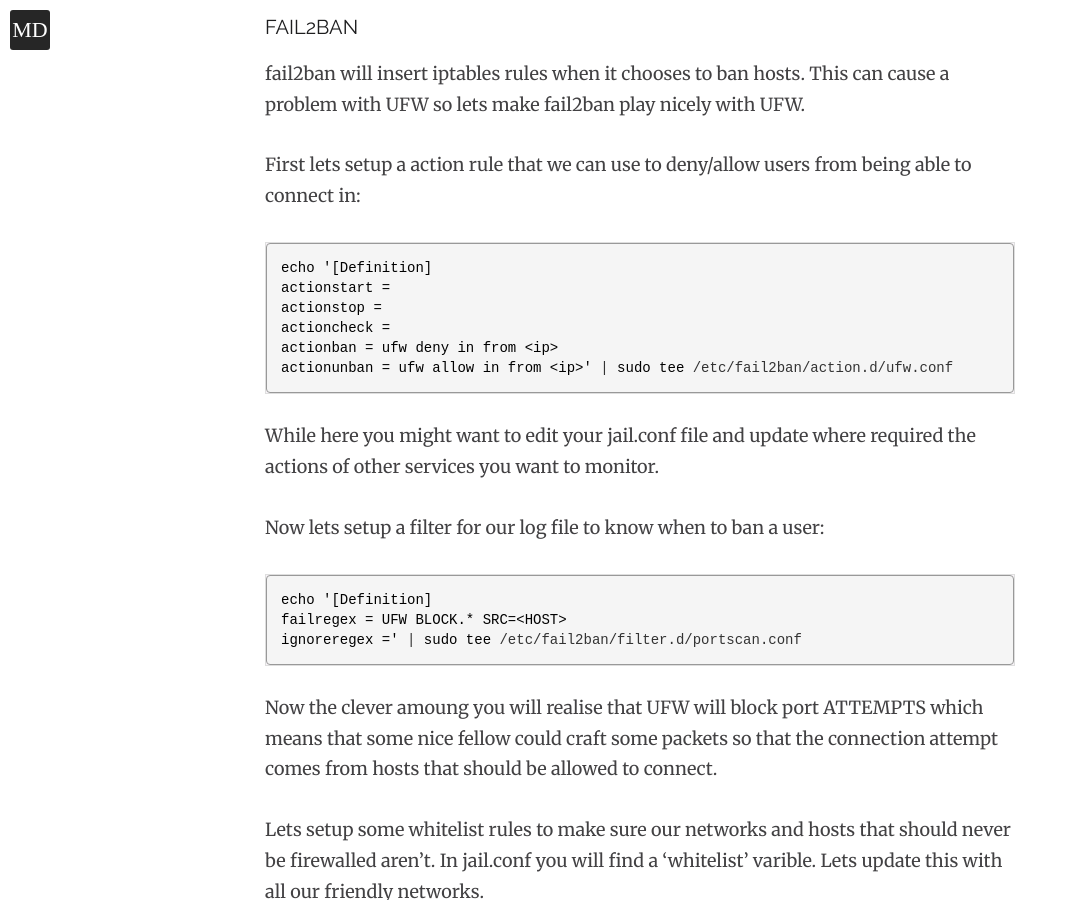
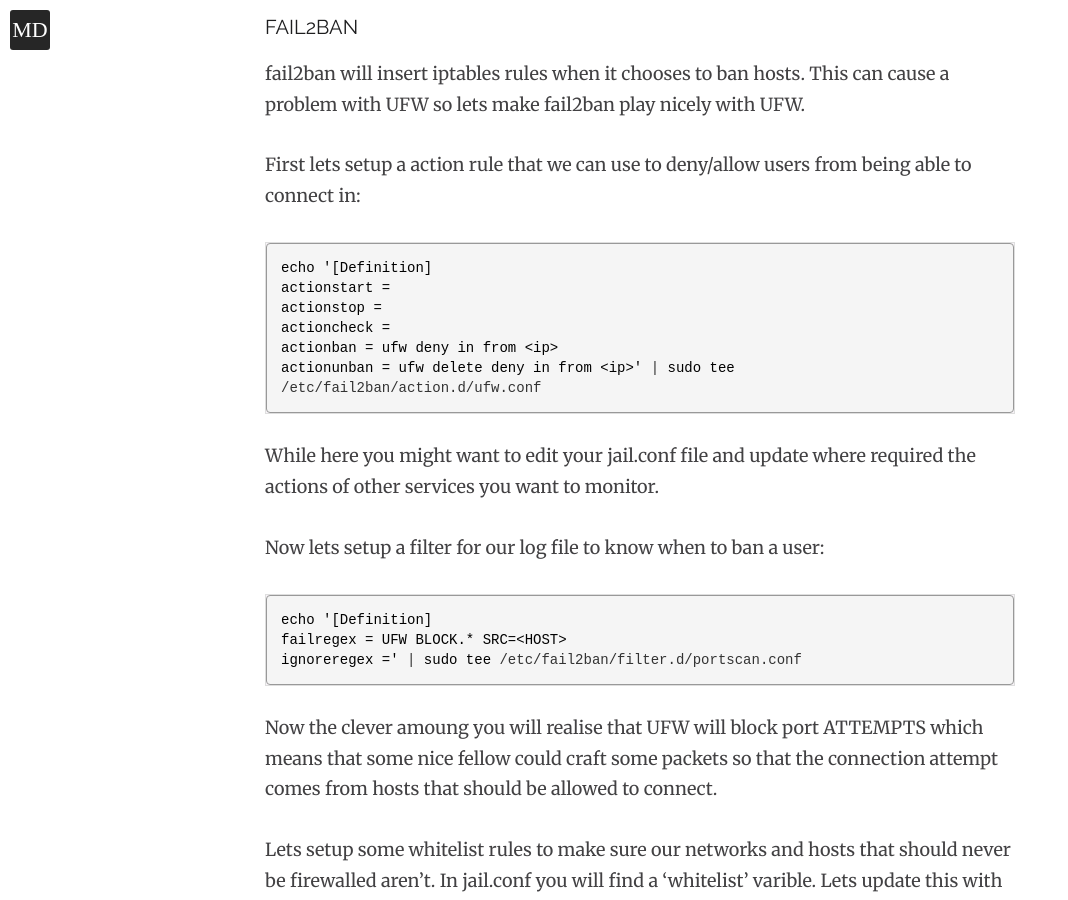
Before and after one commit to dodwmd/dodwmd.github.io, a Jekyll site: the page built from _posts/2015-05-28-ufw-fail2ban-portscan.markdown, in a window 1280 px wide and 900 px high, scrolled down 3738 px. Shown: the whole window, without its empty margins (0-1068 px from the left). Built offline with Jekyll 4.4.1, drawn with Linux system fonts in a browser that asks for light colours; nearby versions of some CDN libraries.

Commit message:
fixed unban rule

```diff
--- a/_posts/2015-05-28-ufw-fail2ban-portscan.markdown
+++ b/_posts/2015-05-28-ufw-fail2ban-portscan.markdown
@@ -108,7 +108,7 @@
 actionstop =
 actioncheck =
 actionban = ufw deny in from <ip>
-actionunban = ufw allow in from <ip>' | sudo tee /etc/fail2ban/action.d/ufw.conf
+actionunban = ufw delete deny in from <ip>' | sudo tee /etc/fail2ban/action.d/ufw.conf
 {% endhighlight %}
 
 While here you might want to edit your jail.conf file and update where required the actions of other services you want to monitor.
```
